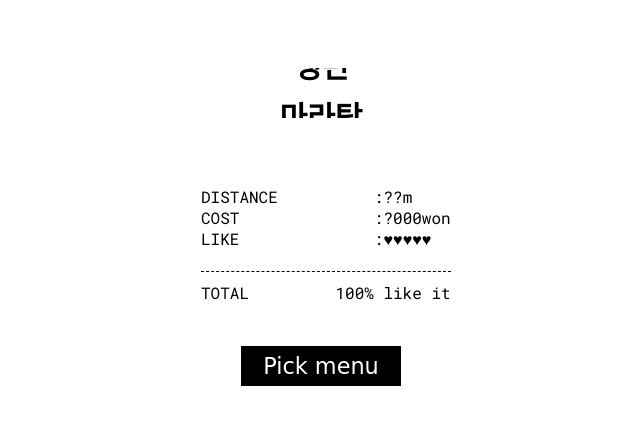
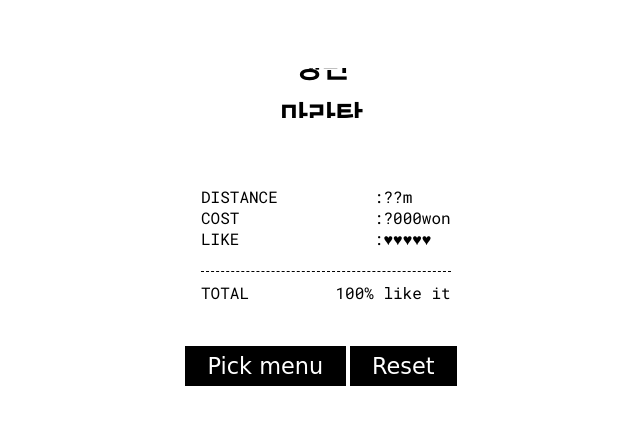
Before and after one commit to hikoand/lunch-slot, a plain HTML site: page index.html in a window 1280 px wide. Shown: the part 304-728 px from the top of the page, without its empty margins (319-959 px from the left). Drawn offline with Linux system fonts and the light colour scheme; a web font is replaced by a local one.

Commit message:
add-reset-btn-2
add-reset-btn-2

```diff
--- a/index.html
+++ b/index.html
@@ -1,5 +1,6 @@
 <!DOCTYPE html>
 <html lang="en">
+
 <head>
   <meta charset="UTF-8" />
   <title>Lunch Slot</title>
@@ -32,9 +33,7 @@
         <p>DISTANCE &nbsp &nbsp &nbsp&nbsp&nbsp &nbsp:<span>??m</span></p>
         <p>
           COST &nbsp
-            &nbsp&nbsp&nbsp&nbsp&nbsp&nbsp&nbsp&nbsp&nbsp&nbsp&nbsp:<em
-              >?000won</em
-            >
+          &nbsp&nbsp&nbsp&nbsp&nbsp&nbsp&nbsp&nbsp&nbsp&nbsp&nbsp:<em>?000won</em>
         </p>
         <p>LIKE&nbsp&nbsp &nbsp &nbsp &nbsp &nbsp &nbsp &nbsp:♥♥♥♥♥</p>
         <br />
@@ -42,8 +41,10 @@
       </div>
       <div class="btn_area">
         <button onclick="lunchIs()">Pick menu</button>
+        <button onclick="reset()">Reset</button>
       </div>
     </div>
   </div>
 </body>
+
 </html>
```
Lines whose indentation alone changed are shown as unchanged.
